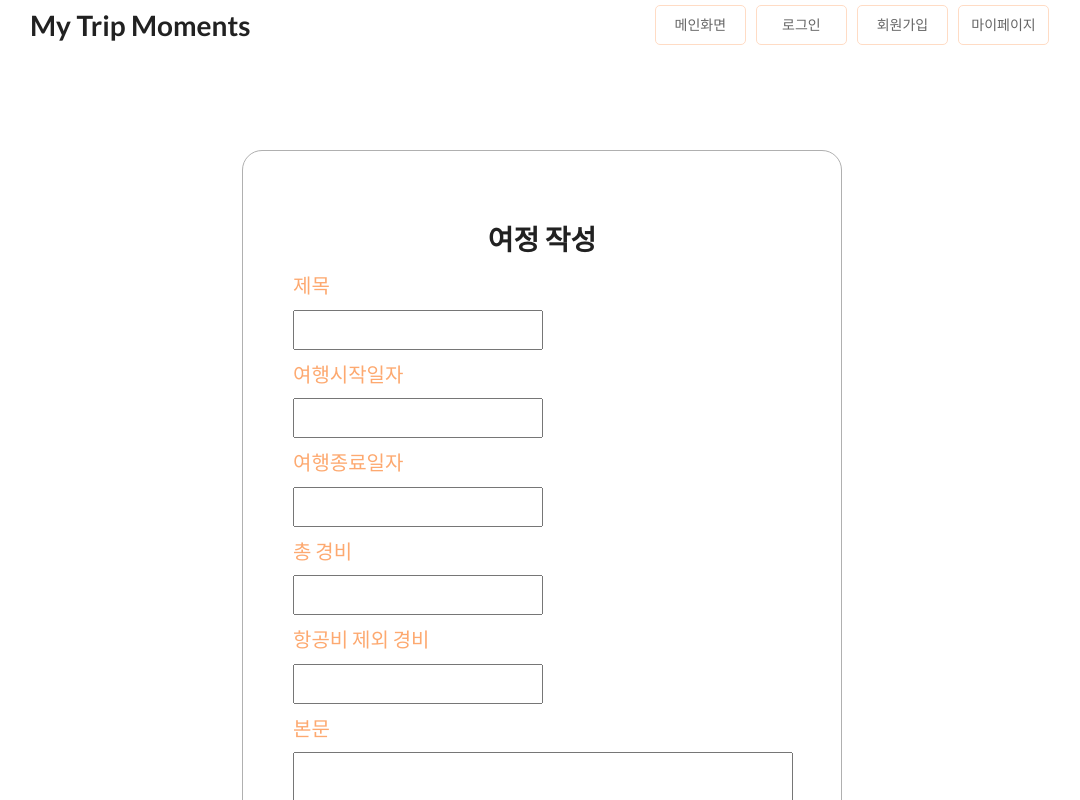
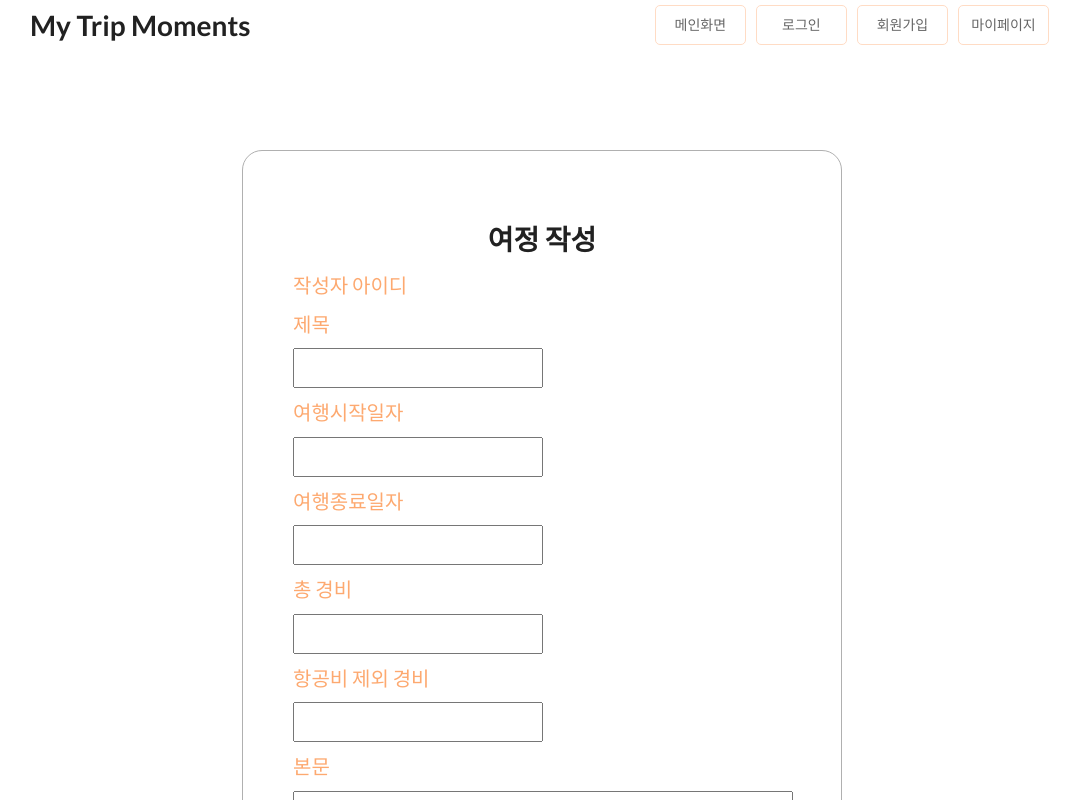
Before and after one commit to Back-to-Beginner/client, a React (Create React App) app: page /PostUp in a window 1280 px wide. Shown: the top 800 px of the page, without its empty margins (98-1178 px from the left). Built offline with nearby package versions, Linux system fonts and the light colour scheme.

Commit message:
Update PostUp.js

```diff
--- a/src/pages/PostUp.js
+++ b/src/pages/PostUp.js
@@ -74,6 +74,7 @@ import { actionCreators as postActions } from "../redux/modules/post";
      dispatch(postActions.getPostTripDB(title, bd, ed, fc));
      dispatch(postActions.getPostMomentDB(l_id, t_id, moment, ct));
 
+     console.log(localStorage.getItem("id"));
      console.log("등록 성공");
    };
 
@@ -82,8 +83,8 @@ import { actionCreators as postActions } from "../redux/modules/post";
         <React.Fragment>
           <Div>
             <h1 align="center"> 여정 작성</h1>
-            {/* <P>작성자 아이디</P>
-            <Input is_session></Input> */}
+            <P>작성자 아이디</P>
+
             {/* getPostTripDB */}
              <P>제목</P>
             <Input onChange={changeTitle}></Input>
```
